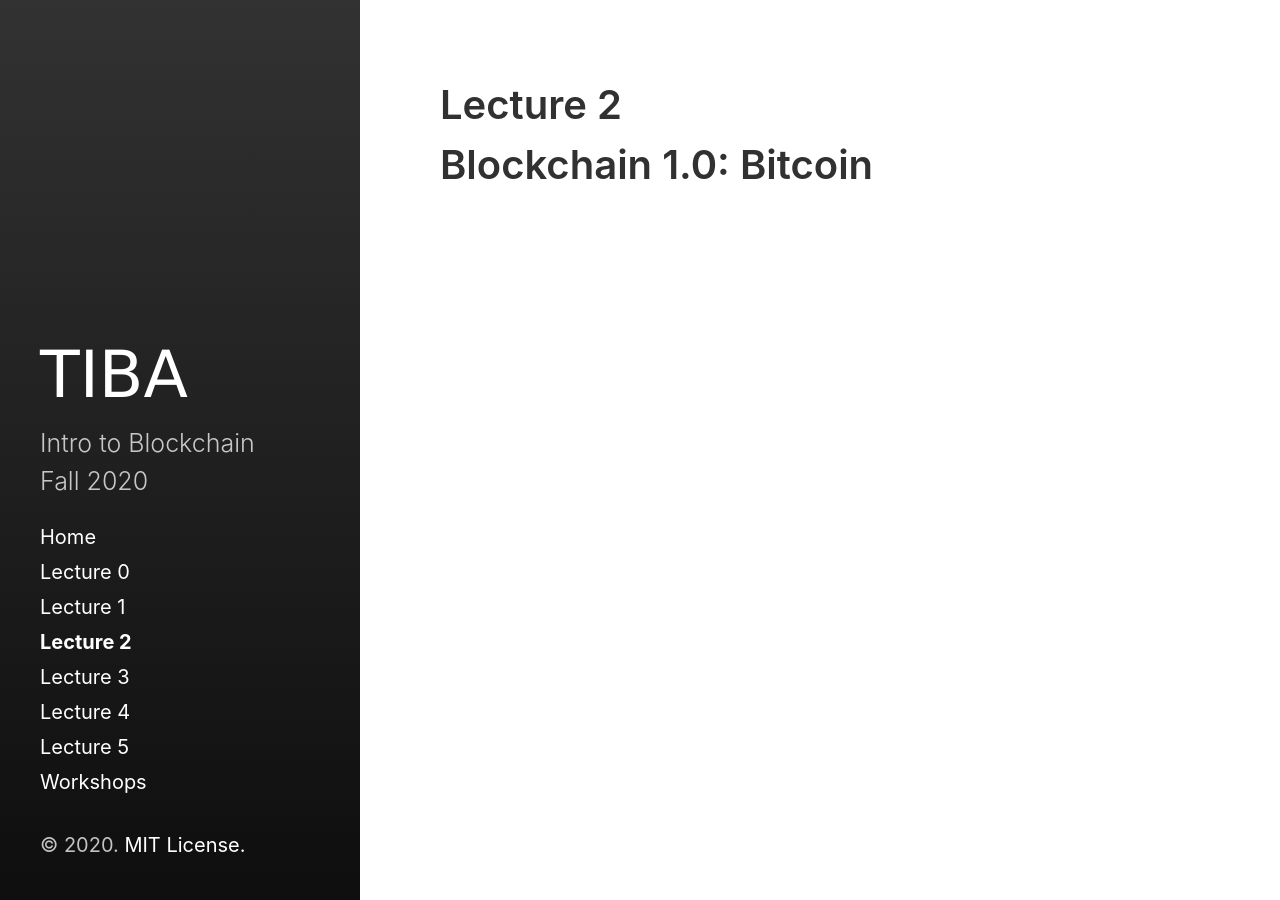
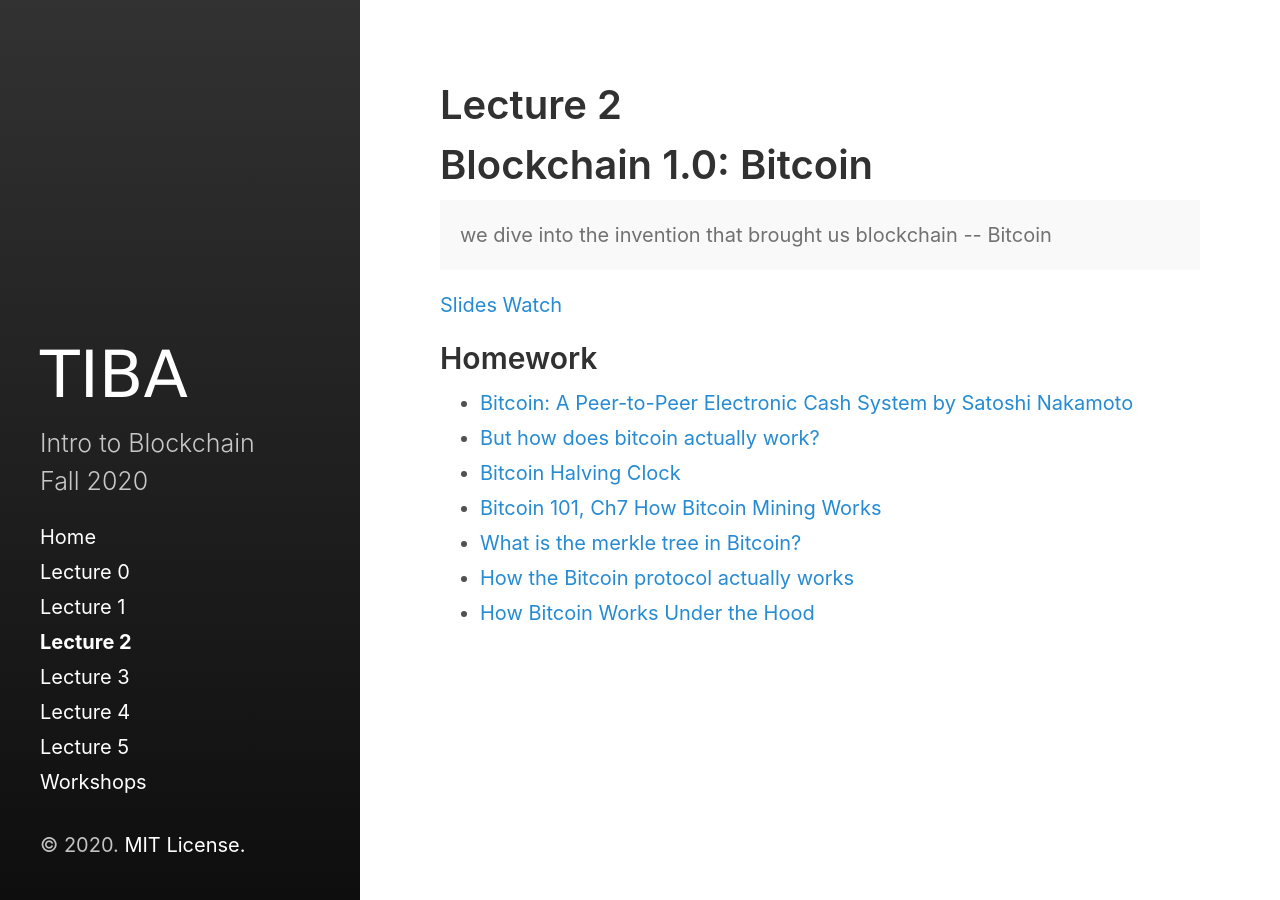
Before and after one commit to SamT6/ItBf20, a Jekyll site: the page built from lecture2.md, in a window 1280 px wide. Built offline with Jekyll 4.4.1, drawn with Linux system fonts in a browser that asks for light colours.

Commit message:
lecture2

```diff
--- a/lecture2.md
+++ b/lecture2.md
@@ -4,3 +4,34 @@ title: Lecture 2
 sidebar_link: true
 description: "Blockchain 1.0: Bitcoin"
 ---
+
+<p class="message">
+  we dive into the invention that brought us blockchain -- Bitcoin
+</p>
+
+<a href="lectures/TIBA_ItB_f20_lec2.pdf">Slides</a>
+<a href="https://youtu.be/GHe_pCEGE0w">Watch</a>
+
+
+## Homework
+* <a href="https://bitcoin.org/bitcoin.pdf">
+Bitcoin: A Peer-to-Peer Electronic Cash System by Satoshi Nakamoto
+ </a>
+* <a href="https://www.youtube.com/watch?v=bBC-nXj3Ng4">
+But how does bitcoin actually work?
+ </a>
+* <a href="https://www.buybitcoinworldwide.com/bitcoin-clock/">
+Bitcoin Halving Clock
+ </a>
+* <a href="https://www.coindesk.com/learn/bitcoin-101/how-bitcoin-mining-works">
+Bitcoin 101, Ch7 How Bitcoin Mining Works
+ </a>
+* <a href="https://www.youtube.com/watch?v=V6gLY-1G4Mc">
+What is the merkle tree in Bitcoin?
+ </a>
+* <a href="http://www.michaelnielsen.org/ddi/how-the-bitcoin-protocol-actually-works">
+How the Bitcoin protocol actually works
+ </a>
+* <a href="https://www.youtube.com/watch?v=Lx9zgZCMqXE">
+How Bitcoin Works Under the Hood
+ </a>
```
Also changed, not shown: 1 other file.
